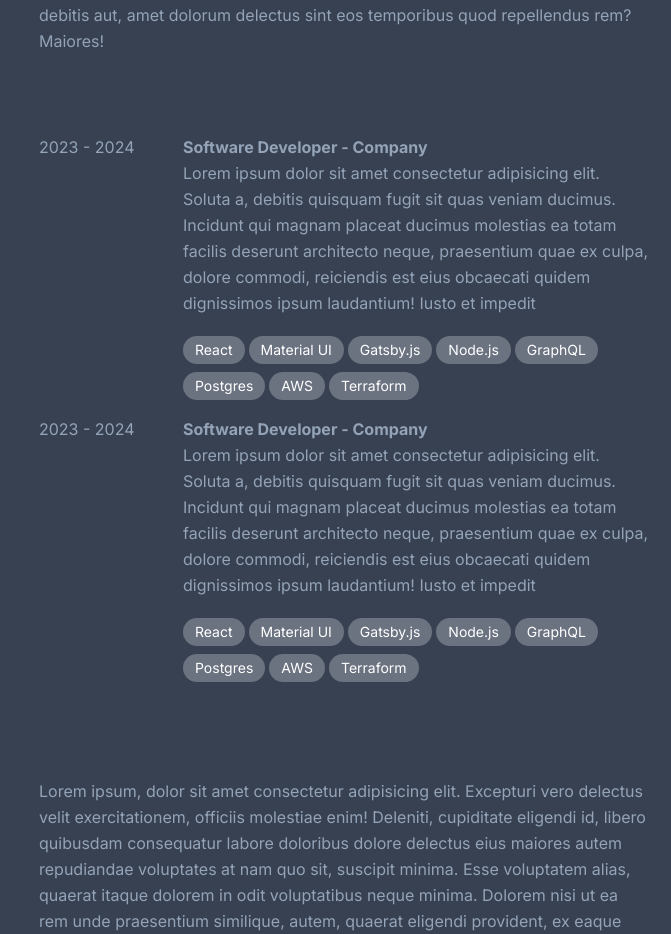
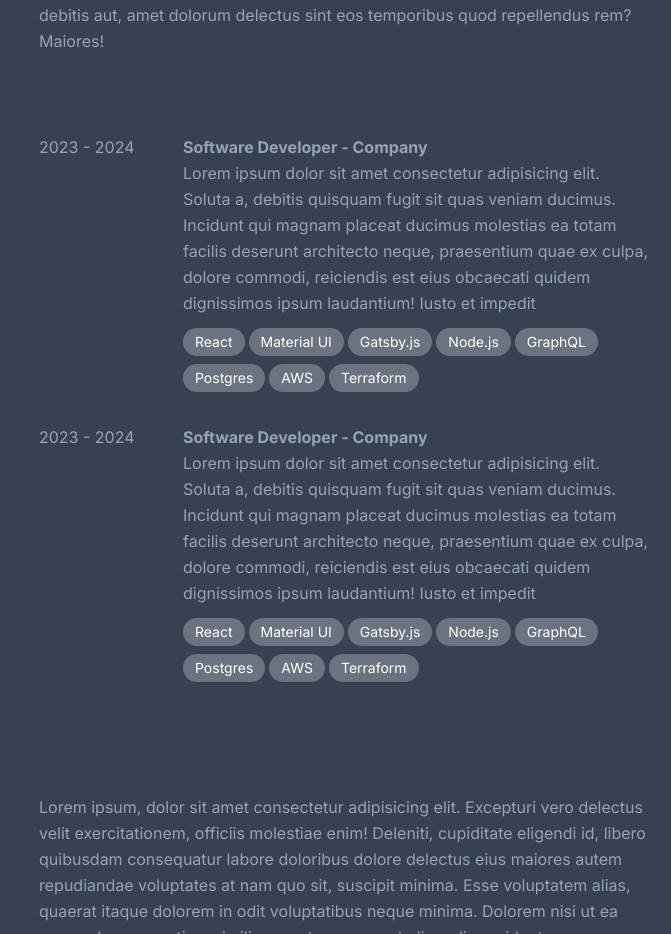
Before and after one commit to mrcos-g/mgonzalez.dev, a Next.js app: page / in a window 1280 px wide. Shown: the part 842-1776 px from the top of the page, without its empty margins (609-1280 px from the left). Built offline with nearby package versions, Linux system fonts and the light colour scheme.

Commit message:
adjust margins in experienceTile component

```diff
--- a/src/app/components/ExperienceTile.tsx
+++ b/src/app/components/ExperienceTile.tsx
@@ -17,9 +17,9 @@ const ExperienceTile: FunctionComponent<ExperienceTileProps> = ({
   experiences,
 }) => {
   return (
-    <div className='lg:flex lg:flex-col'>
+    <div>
       {experiences.map((experience, index) => (
-        <div key={index} className='lg:flex mb-4'>
+        <div key={index} className='lg:flex mb-8'>
           <div className='flex-shrink-0 w-32'>
             <span>{`${experience.startYear} - ${experience.endYear}`}</span>
           </div>
@@ -30,7 +30,7 @@ const ExperienceTile: FunctionComponent<ExperienceTileProps> = ({
               <span>{experience.company}</span>
             </h4>
             <p>{experience.description}</p>
-            <ul className='flex flex-wrap mt-3'>
+            <ul className='flex flex-wrap mt-1'>
               {experience.technologies.map((technology, techIndex) => (
                 <li
                   key={techIndex}
```
